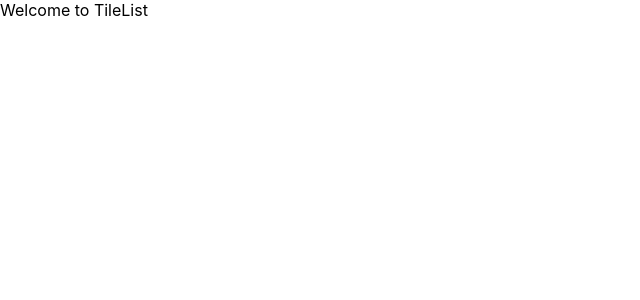
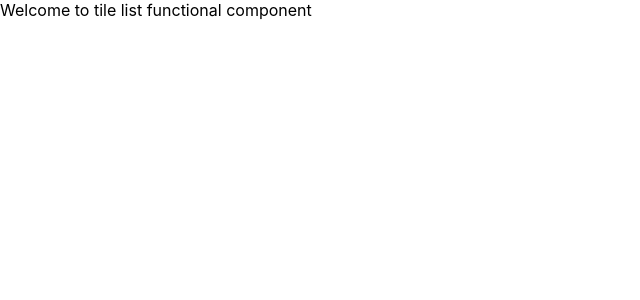
Before and after one commit to Kim-React/ReactTrnApp, a React (Create React App) app in the folder reacttrainapp/: page / in a window 1280 px wide. Shown: the top 300 px of the page, without its empty margins (0-640 px from the left). Built offline with nearby package versions, Linux system fonts and the light colour scheme.

Commit message:
3-tilelistfunctionalcomponent

```diff
--- /dev/null
+++ b/reacttrainapp/src/Tiles.js
@@ -0,0 +1,3 @@
+export function Tiles(){
+    return (<div>Welcome to tile list functional component</div>)
+}
--- a/reacttrainapp/src/index.js
+++ b/reacttrainapp/src/index.js
@@ -4,11 +4,12 @@
 import App from './App';
 import TileList  from './TileList';
 import reportWebVitals from './reportWebVitals';
+import { Tiles } from './Tiles';
 
 const root = ReactDOM.createRoot(document.getElementById('root'));
 root.render(
   <React.StrictMode>
-    <TileList />
+    <Tiles />
   </React.StrictMode>
 );
 
```
